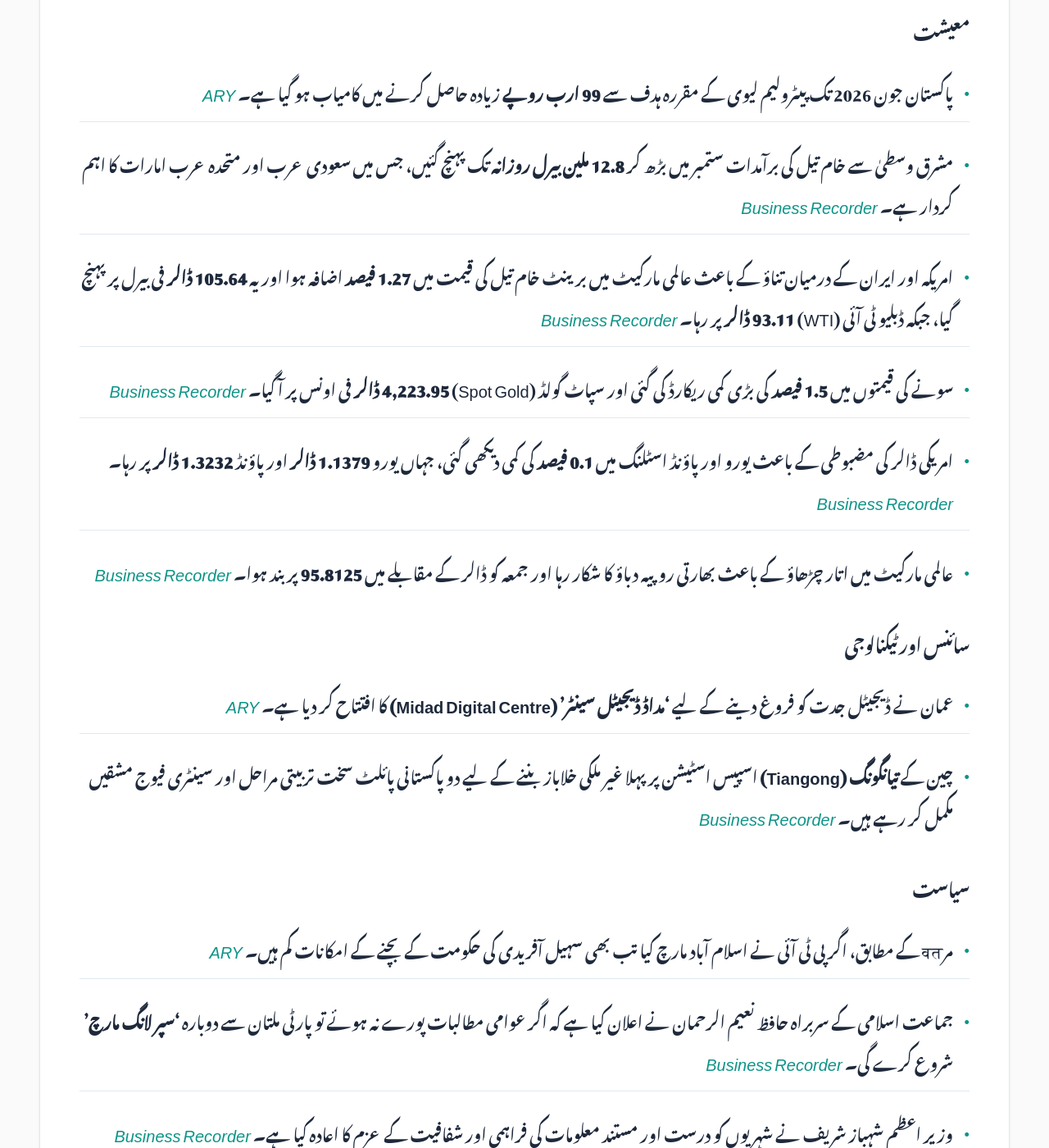
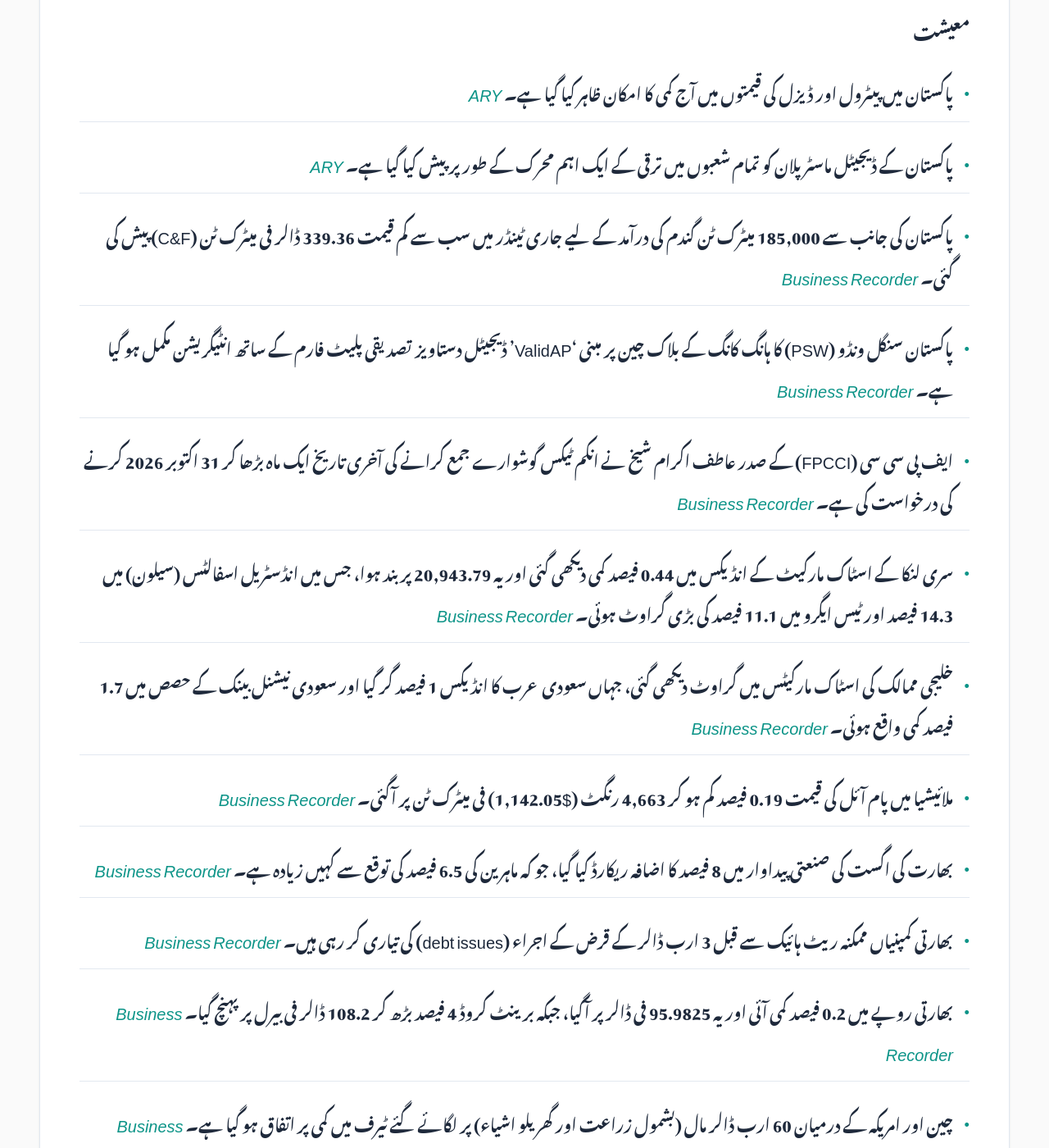
Before and after one commit to zsubzwary/news, a Jekyll site: the page built from ur/index.md, in a window 1280 px wide and 1400 px high, scrolled down 528 px. Shown: the whole window at 82% size. Built offline with Jekyll 4.4.1, drawn with Linux system fonts in a browser that asks for light colours; some web fonts are replaced; comment, search, counter and statistics services are not loaded; some of the changed text lies outside the part shown.

Commit message:
DateTime; 2026-09-28T16:08:32.595Z

```diff
--- a/ur/index.md
+++ b/ur/index.md
@@ -7,48 +7,48 @@ rtl: true
 
 پاکستان کی تازہ خبروں کا خلاصہ
 
- &lrm; 28-Sep-2026 09:08PKT
+ &lrm; 28-Sep-2026 21:08PKT
 
 پڑھنے کا وقت : 5 منٹ
 
 ### معیشت
-- پاکستان جون 2026 تک پیٹرولیم لیوی کے مقررہ ہدف سے **99 ارب روپے** زیادہ حاصل کرنے میں کامیاب ہو گیا ہے۔ *[ARY](https://arynews.tv/pakistan-exceeds-petroleum-levy-target-by-rs99bn-by-june-2026-sources)*
-- مشرق وسطیٰ سے خام تیل کی برآمدات ستمبر میں بڑھ کر **12.8 ملین بیرل روزانہ** تک پہنچ گئیں، جس میں سعودی عرب اور متحدہ عرب امارات کا اہم کردار ہے۔ *[Business Recorder](https://www.brecorder.com/news/40441553/mideast-oil-exports-rebound-in-september-as-saudi-arabia-boosts-shipments)*
-- امریکہ اور ایران کے درمیان تناؤ کے باعث عالمی مارکیٹ میں برینٹ خام تیل کی قیمت میں **1.27 فیصد** اضافہ ہوا اور یہ **105.64 ڈالر** فی بیرل پر پہنچ گیا، جبکہ ڈبلیو ٹی آئی (WTI) **93.11 ڈالر** پر رہا۔ *[Business Recorder](https://www.brecorder.com/news/40441548/oil-heads-higher-as-us-iran-peace-talks-in-stalemate)*
-- سونے کی قیمتوں میں **1.5 فیصد** کی بڑی کمی ریکارڈ کی گئی اور سپاٹ گولڈ (Spot Gold) **4,223.95 ڈالر** فی اونس پر آ گیا۔ *[Business Recorder](https://www.brecorder.com/news/40441547/gold-drops-more-than-1-on-us-rate-hike-bets)*
-- امریکی ڈالر کی مضبوطی کے باعث یورو اور پاؤنڈ اسٹلنگ میں **0.1 فیصد** کی کمی دیکھی گئی، جہاں یورو **1.1379 ڈالر** اور پاؤنڈ **1.3232 ڈالر** پر رہا۔ *[Business Recorder](https://www.brecorder.com/news/40441552/dollar-firms-as-us-iran-tensions-lift-oil-hawkish-fed-bets-build)*
-- عالمی مارکیٹ میں اتار چڑھاؤ کے باعث بھارتی روپیہ دباؤ کا شکار رہا اور جمعہ کو ڈالر کے مقابلے میں **95.8125** پر بند ہوا۔ *[Business Recorder](https://www.brecorder.com/news/40441549/indian-rupee-pressured-by-iran-talks-impasse-rbi-intervention-a-reliable-buffer)*
+- پاکستان میں پیٹرول اور ڈیزل کی قیمتوں میں آج کمی کا امکان ظاہر کیا گیا ہے۔ *[ARY](https://arynews.tv/petrol-diesel-prices-likely-to-decrease-today)*
+- پاکستان کے ڈیجیٹل ماسٹر پلان کو تمام شعبوں میں ترقی کے ایک اہم محرک کے طور پر پیش کیا گیا ہے۔ *[ARY](https://arynews.tv/pakistan-positions-national-digital-master-plan-as-a-driver-of-growth-across-sectors)*
+- پاکستان کی جانب سے 185,000 میٹرک ٹن گندم کی درآمد کے لیے جاری ٹینڈر میں سب سے کم قیمت 339.36 ڈالر فی میٹرک ٹن (C&F) پیش کی گئی۔ *[Business Recorder](https://www.brecorder.com/news/40441618/pakistan-gets-offers-in-185000-metric-ton-wheat-tender-traders-say)*
+- پاکستان سنگل ونڈو (PSW) کا ہانگ کانگ کے بلاک چین پر مبنی 'ValidAP' ڈیجیٹل دستاویز تصدیقی پلیٹ فارم کے ساتھ انٹیگریشن مکمل ہو گیا ہے۔ *[Business Recorder](https://www.brecorder.com/news/40441613/pakistan-becomes-first-country-to-join-hong-kongs-validap-trade-verification-platform)*
+- ایف پی سی سی (FPCCI) کے صدر عاطف اکرام شیخ نے انکم ٹیکس گوشوارے جمع کرانے کی آخری تاریخ ایک ماہ بڑھا کر 31 اکتوبر 2026 کرنے کی درخواست کی ہے۔ *[Business Recorder](https://www.brecorder.com/news/40441611/fpcci-seeks-one-month-extension-to-the-income-tax-return-deadline)*
+- سری لنکا کے اسٹاک مارکیٹ کے انڈیکس میں 0.44 فیصد کمی دیکھی گئی اور یہ 20,943.79 پر بند ہوا، جس میں انڈسٹریل اسفالٹس (سیلون) میں 14.3 فیصد اور ٹیس ایگرو میں 11.1 فیصد کی بڑی گراوٹ ہوئی۔ *[Business Recorder](https://www.brecorder.com/news/40441628/sri-lankan-shares-fall-as-utilities-real-estate-stocks-weigh)*
+- خلیجی ممالک کی اسٹاک مارکیٹس میں گراوٹ دیکھی گئی، جہاں سعودی عرب کا انڈیکس 1 فیصد گر گیا اور سعودی نیشنل بینک کے حصص میں 1.7 فیصد کمی واقع ہوئی۔ *[Business Recorder](https://www.brecorder.com/news/40441624/most-gulf-bourses-retreat-after-trump-dismisses-iranian-overture)*
+- ملائیشیا میں پام آئل کی قیمت 0.19 فیصد کم ہو کر 4,663 رنگٹ ($1,142.05) فی میٹرک ٹن پر آگئی۔ *[Business Recorder](https://www.brecorder.com/news/40441620/palm-oil-falls-for-a-second-session-on-weak-rival-oils)*
+- بھارت کی اگست کی صنعتی پیداوار میں 8 فیصد کا اضافہ ریکارڈ کیا گیا، جو کہ ماہرین کی 6.5 فیصد کی توقع سے کہیں زیادہ ہے۔ *[Business Recorder](https://www.brecorder.com/news/40441619/indias-aug-industrial-output-jumps-8-as-manufacturing-output-surges)*
+- بھارتی کمپنیاں ممکنہ ریٹ ہائیک سے قبل 3 ارب ڈالر کے قرض کے اجراء (debt issues) کی تیاری کر رہی ہیں۔ *[Business Recorder](https://www.brecorder.com/news/40441612/indian-firms-ready-3-billion-of-debt-issues-with-eye-on-potential-rbi-rate-hike)*
+- بھارتی روپے میں 0.2 فیصد کمی آئی اور یہ 95.9825 فی ڈالر پر آگیا، جبکہ برینٹ کروڈ 4 فیصد بڑھ کر 108.2 ڈالر فی بیرل پر پہنچ گیا۔ *[Business Recorder](https://www.brecorder.com/news/40441610/oil-woes-push-indian-rupee-to-over-one-week-low-rbi-caps-fall-near-96usd)*
+- چین اور امریکہ کے درمیان 60 ارب ڈالر مال (بشمول زراعت اور گھریلو اشیاء) پر لگائے گئے ٹیرف میں کمی پر اتفاق ہو گیا ہے۔ *[Business Recorder](https://www.brecorder.com/news/40441617/china-us-agree-tariff-cuts-on-60bn-of-goods-including-agriculture-household-items)*
+- ڈیٹا بیس سافٹ ویئر فرم مونگو ڈی بی (MongoDB) کے سی ای او ڈییشی کے استعفیٰ کے بعد کمپنی کے شیئرز میں 14 فیصد کمی واقع ہوئی۔ *[Business Recorder](https://www.brecorder.com/news/40441622/mongodb-ceo-desai-steps-down-to-lead-metas-enterprise-platform)*
+- پاکستانی روپیہ امریکی ڈالر کے مقابلے میں مستحکم ہوا ہے۔ *[Business Recorder](https://www.brecorder.com/news/40441616/pakistan-rupee-gains-against-us-dollar)*
 
 ### سائنس اور ٹیکنالوجی
-- عمان نے ڈیجیٹل جدت کو فروغ دینے کے لیے **'مداڈ ڈیجیٹل سینٹر' (Midad Digital Centre)** کا افتتاح کر دیا ہے۔ *[ARY](https://arynews.tv/oman-launches-midad-digital-centre-to-advance-digital-innovation)*
-- چین کے **تیانگونگ (Tiangong)** اسپیس اسٹیشن پر پہلا غیر ملکی خلاباز بننے کے لیے دو پاکستانی پائلٹ سخت تربیتی مراحل اور سینٹری فیوج مشقیں مکمل کر رہے ہیں۔ *[Business Recorder](https://www.brecorder.com/news/40441555/chinas-space-diplomacy-lifts-pakistani-astronaut-toward-orbit)*
+- اسپیس ایکس (SpaceX) نے پہلی بار اپنے اسٹار شپ (Starship) میگا راکٹ کو کامیابی سے مدار میں بھیجا۔ *[ARY](https://arynews.tv/spacex-puts-starship-megarocket-in-orbit-for-first-time)*
+- سائنسدانوں نے دانتوں کی قیمتی تہہ (enamel) کی مرمت اور اسے دوبارہ پیدا کرنے کے لیے ایک نیا جیل تیار کر لیا ہے۔ *[ARY](https://arynews.tv/scientists-create-new-gel-to-regenerate-and-repair-damaged-tooth-enamel)*
+- آسٹریا کے محققین نے اے سی کے متبادل کے طور پر 'پیسیو کولنگ کیوبز' (passive cooling cubes) کا کامیاب تجربہ کیا۔ *[ARY](https://arynews.tv/austrian-researchers-test-passive-cooling-cubes-as-an-alternative-to-ac)*
 
 ### سیاست
-- مرवत کے مطابق، اگر پی ٹی آئی نے اسلام آباد مارچ کیا تب بھی سہیل آفریدی کی حکومت کے بچنے کے امکانات کم ہیں۔ *[ARY](https://arynews.tv/sohail-afridis-government-unlikely-to-survive-even-if-pti-holds-islamabad-march-marwat)*
-- جماعت اسلامی کے سربراہ حافظ نعیم الرحمان نے اعلان کیا ہے کہ اگر عوامی مطالبات پورے نہ ہوئے تو پارٹی ملتان سے دوبارہ **'سپر لانگ مارچ'** شروع کرے گی۔ *[Business Recorder](https://www.brecorder.com/news/40441491/ji-to-resume-super-long-march-from-multan-if-demands-not-met-hafiz)*
-- وزیر اعظم شہباز شریف نے شہریوں کو درست اور مستند معلومات کی فراہمی اور شفافیت کے عزم کا اعادہ کیا ہے۔ *[Business Recorder](https://www.brecorder.com/news/40441505/govt-committed-to-providing-people-accurate-information-pm)*
-- منصوبہ بندی کے وزیر احسن اقبال نے **19 ستمبر** کو سول سروس اصلاحات کا نیا پیکج پیش کیا جس میں کارکردگی کی بنیاد پر ترقی کا تصور دیا گیا ہے۔ *[Business Recorder](https://www.brecorder.com/news/40441496/the-civil-service-challenge)*
+- وفاقی وزیر اطلاعات عطا اللہ تارڑ نے خیبر پختونخوا کی پی ٹی آئی حکومت پر دہشت گردی کے خلاف کارروائی نہ کرنے اور سیاسی مفادات کے لیے دہشت گردی کو سہولت فراہم کرنے کا الزام لگایا۔ *[Business Recorder](https://www.brecorder.com/news/40441621/tarar-says-pti-led-kp-govt-has-failed-to-act-against-terrorism)*
+- اعظم نذیر تارڑ نے کہا ہے کہ کپتان صفدر کو بار (Bar) کے معاملات سے دور رہنا چاہیے۔ *[ARY](https://arynews.tv/captain-safdar-should-stay-away-from-bar-matters-says-azam-nazeer-tarar)*
 
 ### قومی
-- سیکورٹی فورسز نے بلوچستان میں دہشت گردوں کے خلاف کامیاب آپریشنز میں گزشتہ **96 گھنٹوں** کے دوران **71 سے زائد** دہشت گردوں کو ہلاک کر دیا۔ *[Business Recorder](https://www.brecorder.com/news/40441504/pm-naqvi-commend-forces-for-successful-balochistan-operations)*
-- ایف آئی اے (FIA) نے یوکے اسٹوڈنٹ ویزا فراڈ کے کیس میں آئی ای آئی ایس (IEIS) کنسلٹنسی کے سی ای او واسل آزاد کو گرفتار کر لیا اور **1.6 ملین روپے** برآمد کر لیے۔ *[Business Recorder](https://www.brecorder.com/news/40441502/rs16m-recovered-fia-arrests-consultancy-ceo-in-uk-student-visa-fraud-case)*
-- خیبر کے علاقے ملا گوری میں غیر کسٹم پیڈ (NCP) گاڑیوں کے سمگلر اور پولیس کے درمیان فائرنگ کے تبادلے میں ایس ایچ او ریاض حسین آفریدی شہید ہو گئے۔ *[Business Recorder](https://www.brecorder.com/news/40441503/sho-killed-by-alleged-smugglers)*
-- ایف بی آر (FBR) نے غیر کسٹم پیڈ سامان کی فروخت سے متعلق وفاقی ٹیکس Ombudsman کی ہدایات پر عمل درآمد میں مزید تاخیر کر دی ہے۔ *[Business Recorder](https://www.brecorder.com/news/40441500/investigation-into-sale-of-non-customs-paid-goods-fbr-delays-implementation-of-ftos-recommendations)*
+- ایف پی ایس سی (FPSC) نے بورڈ آف انویسٹمنٹ کی اسامیوں کے لیے امتحانی ٹیسٹ ملتوی کر دیے ہیں۔ *[ARY](https://arynews.tv/fpsc-postpones-tests-for-board-of-investment-posts)*
+- مرری روڈ پر ایک کار کے ساتھ موٹر سائیکل گھسیٹنے کی ویڈیو وائرل ہوئی جس میں سوار کار کے بونٹ سے چمٹا ہوا تھا۔ *[ARY](https://arynews.tv/viral-video-shows-car-dragging-motorcycle-as-rider-clings-to-bonnet-on-murree-road)*
 
 ### بین الاقوامی
-- ایرانی کمانڈر نے دعویٰ کیا ہے کہ مغربی ایشیا میں امریکہ کا کوئی کردار نہیں ہے اور علاقائی سلامتی کا فیصلہ تہران کرے گا۔ *[ARY](https://arynews.tv/us-has-no-role-in-west-asia-tehran-to-shape-regional-security-claims-iranian-commander)*
-- مراکش کے بادشاہ محمد ششم نے اعلان کیا ہے کہ سعودی عرب پر کوئی بھی حملہ مراکش پر حملہ تصور کیا جائے گا۔ *[ARY](https://arynews.tv/king-mohammed-vi-says-any-attack-on-saudi-arabia-is-an-attack-on-morocco)*
-- جنوبی کوریا نے یوکرین سے شمالی کوریا کے جنگی قیدیوں کی منتقلی کے معاملے پر معلومات افشا کرنے پر باضابطہ معافی کا مطالبہ کیا ہے۔ *[Business Recorder](https://www.brecorder.com/news/40441554/south-korea-demands-apology-from-ukraine-over-disclosure-of-north-korean-pow-transfer)*
-- ملائیشیا کے سابق وزیراعظم مہاتیر محمد کی اہلیہ ستی ہاشم کی **100 سال** کی عمر میں وفات ہو گئی۔ *[Business Recorder](https://www.brecorder.com/news/40441557/wife-of-malaysias-longest-serving-pm-mahathir-dies-at-100)*
+- امریکی افغان وار کمیشن نے افغانستان میں تنازع کے دوران پاکستان کے کردار اور قربانیوں کا اعتراف کیا ہے۔ *[Business Recorder](https://www.brecorder.com/news/40441631/us-afghan-war-commission-acknowledges-pakistans-role-sacrifices-in-conflict)*
+- بھارتی وزیر تجارت پیوش گوجل 29 ستمبر سے 5 اکتوبر تک امریکہ کا دورہ کریں گے تاکہ تجارتی معاہدے کو حتمی شکل دی جا سکے۔ *[Business Recorder](https://www.brecorder.com/news/40441630/india-trade-minister-to-visit-us-for-deal-talks-new-delhi-says)*
+- قطر کے ثالثوں کے ذریعے پیر یا منگل کو امریکہ اور ایران کے درمیان جنگ ختم کرنے کے لیے مذاکرات متوقع ہیں۔ *[Business Recorder](https://www.brecorder.com/news/40441627/us-iran-set-to-hold-separate-talks-with-mediators-on-monday-or-tuesday-official-says)*
+- غزہ پر اسرائیلی حملوں کے نتیجے میں کم از کم دو فلسطینی شہید اور متعدد زخمی ہوئے۔ *[Business Recorder](https://www.brecorder.com/news/40441626/israeli-strikes-kill-at-least-two-people-in-gaza-officials-say)*
+- ریڈ بل نے 'انرجی ڈرنک' کے لیبل پر پابندی کے خلاف بھارتی ریگولیٹر کے خلاف مقدمہ دائر کر دیا ہے۔ *[Business Recorder](https://www.brecorder.com/news/40441623/red-bull-sues-indian-regulator-over-energy-drink-label-ban)*
+- بھارت میں روسی تیل کی سپلائی میں کمی اور چین کی جانب سے بڑھتی ہوئی طلب کی وجہ سے درآمدی تیل مہنگا ہونے کا خدشہ ہے۔ *[Business Recorder](https://www.brecorder.com/news/40441615/russian-oil-supply-to-india-tightens-on-reduced-exports-strong-chinese-demand)*
 
 ### کھیل
-- ایشین گیمز 2026 کے حوالے سے آل پاکستان اسکواش کے تیسرے نمبر کے میچ میں نور زمان نے اشعب عرفان کو شکست دے دی۔ *[ARY](https://arynews.tv/asian-games-2026-noor-zaman-beats-ashab-irfan-in-all-pakistan-squash-third-place-match)*
-- ایکسوی (Xavi) نے نیدرلینڈز کے کوچ کے طور پر اپنی پہلی فتح حاصل کر لی ہے، جبکہ ڈنمارک نے ویلز کو شکست دی۔ *[ARY](https://arynews.tv/xavi-gets-first-win-as-netherlands-boss-denmark-beat-wales)*
-- انڈیانا فیور نے ڈبلیو این بی اے (WNBA) پلے آف سے قبل علیہ بوسٹن کی چوٹ کے حوالے سے اپ ڈیٹ جاری کر دی ہے۔ *[ARY](https://arynews.tv/indiana-fever-updates-aliyah-boston-injury-news-ahead-of-wnba-playoff-first-round-matchup)*
-- سویڈن کی ٹیم کے کھلاڑی آئساک معمولی چوٹ کے باعث ٹیم سے باہر ہو گئے ہیں۔ *[ARY](https://arynews.tv/in-form-isak-leaves-sweden-camp-due-to-minor-injury)*
-
-### صحت
-- پاکستان کی فارما مارکیٹ میں **100 سے زائد** زندگی بچانے والی ادویات (بشمول کینسر، ہائی بلڈ پریشر اور ذیابیطس کی ادویات) کی قلت کا سامنا ہے۔ *[Business Recorder](https://www.brecorder.com/news/40441490/pharma-markets-face-shortage-of-over-100-life-saving-drugs)*
-
-### دیگر
-- ٹیلر سوئفٹ نے MTV ویڈیو میوزک ایوارڈز میں اپنے گیت **"The Fate of Ophelia"** کے لیے 'ویڈیو آف دی ایئر' کا ایوارڈ جیتا ہے۔ *[Business Recorder](https://www.brecorder.com/news/40441556/taylor-swift-lands-top-trophy-at-mtvs-video-music-awards)*
+- ارشد ندیم ایشین گیمز کے نیزہ بازی کے فائنل میں 80.29 میٹر کے تھرو کے ساتھ چوتھے نمبر پر رہے، جبکہ سری لنکا کے رمیش پتیراج نے 88.55 میٹر کے ساتھ گولڈ میڈل جیتا۔ *[Business Recorder](https://www.brecorder.com/news/40441625/arshad-nadeem-fails-to-clinch-medal-in-asian-games-javelin-final)*
+- سابق کوچ مینکاٹی نے مانچسٹر سٹی پر عائد فنڈنگ الزامات کو اپنا مسئلہ قرار دینے سے انکار کر دیا۔ *[ARY](https://arynews.tv/ex-boss-mancini-says-city-charges-not-my-concern)*
+- اولیویا مائلز کے حوالے سے کیٹلن کلارک اور سوفی کھرننگ کے بارے میں متنازع بیانات کی خبر وائرل ہوئی۔ *[ARY](https://arynews.tv/did-olivia-miles-call-caitlin-clark-and-sophie-cunningham-freaks)*
```
